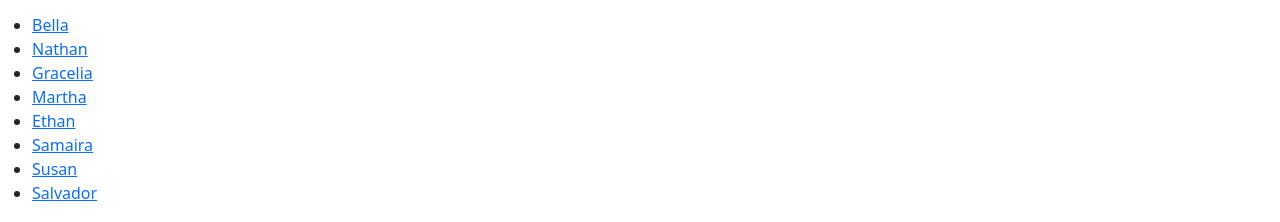
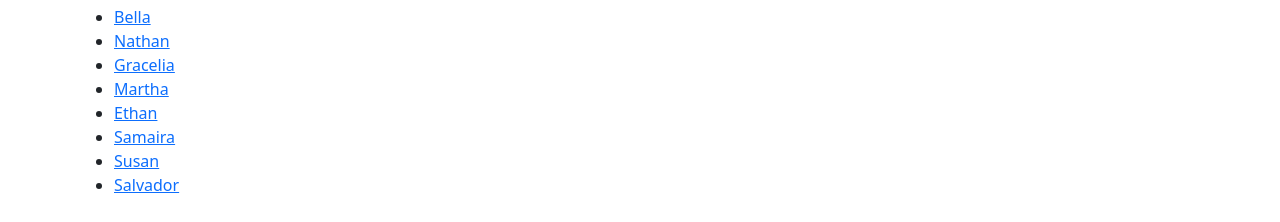
Before and after one commit to raninchrist/introcs, a plain HTML site: page index.html in a window 1280 px wide. Shown: the part 578-800 px from the top of the page. Drawn offline with nearby package versions, Linux system fonts and the light colour scheme.

Commit message:
container

```diff
--- a/index.html
+++ b/index.html
@@ -30,7 +30,7 @@
         </ul>
         <hr>
         <h2>Links to the students' works</h2>
-        <p><ul>
+        <div class="container"><ul>
         <li><a href="https://bellajue.github.io/introcs">Bella</a></li>
         <li><a href="https://nathans0821.github.io/introcs">Nathan</a></li>
         <li><a href="https://graceliagonzalez.github.io/introcs">Gracelia</a></li>
@@ -39,6 +39,6 @@
         <li><a href="https://samairakapil.github.io/introtocs">Samaira</a></li>
         <li><a href="https://RubyScarf.github.io/introcs">Susan</a></li>
         <li><a href="https://salvo122.github.io/introcs">Salvador</a></li>
-        </ul></p>
+        </ul></div>
     </body>
 </html>
```
